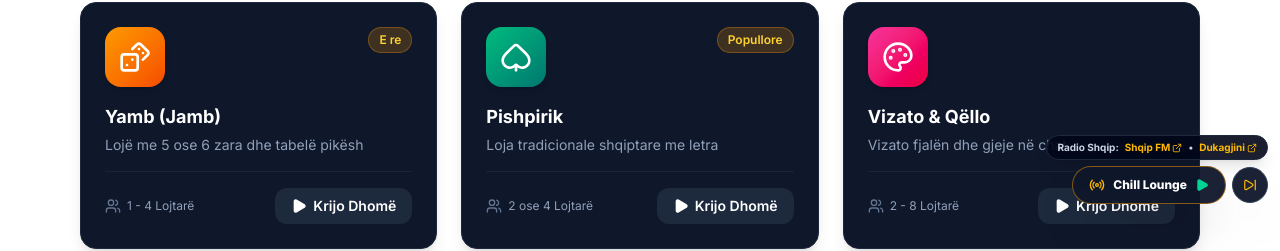
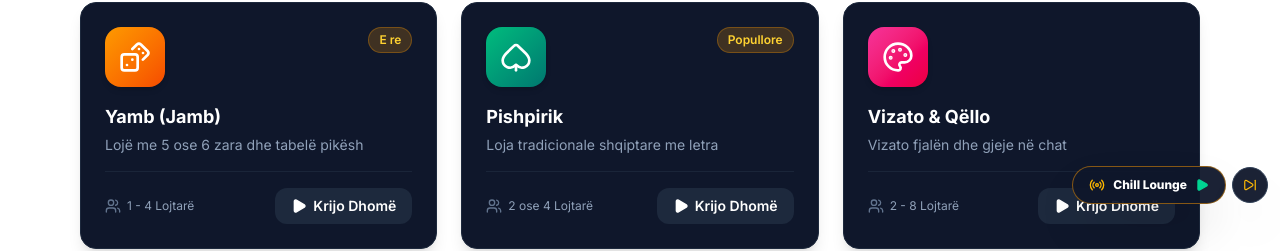
Before and after one commit to gazi73h-gif/gamezone, a Next.js app: page / in a window 1280 px wide. Shown: the part 584-835 px from the top of the page. Built offline with nearby package versions, Linux system fonts and the light colour scheme; no server answers; the database is empty.

Commit message:
Hiq linkat e jashtem nga RadioPlayer

```diff
--- a/src/components/RadioPlayer.tsx
+++ b/src/components/RadioPlayer.tsx
@@ -1,7 +1,7 @@
 'use client';
 
 import React, { useState, useRef } from 'react';
-import { Radio, Play, Square, SkipForward, ExternalLink } from 'lucide-react';
+import { Radio, Play, Square, SkipForward } from 'lucide-react';
 
 const STATIONS = [
   { name: 'Chill Lounge', url: 'https://somafm.com' },
@@ -58,29 +58,7 @@ export default function RadioPlayer() {
   };
 
   return (
-    <div className="fixed bottom-3 right-3 z-50 flex flex-col items-end gap-1.5">
-      <div className="flex items-center gap-1.5 bg-slate-950/90 px-2.5 py-1 rounded-full border border-slate-800 text-[10px] font-bold text-slate-300 shadow-lg">
-        <span>Radio Shqip:</span>
-        <a
-          href="https://shqipfm.al/"
-          target="_blank"
-          rel="noopener noreferrer"
-          className="text-amber-400 hover:underline flex items-center gap-0.5"
-        >
-          Shqip FM <ExternalLink className="w-2.5 h-2.5" />
-        </a>
-        <span>•</span>
-        <a
-          href="https://dukagjini.com/radio/"
-          target="_blank"
-          rel="noopener noreferrer"
-          className="text-amber-400 hover:underline flex items-center gap-0.5"
-        >
-          Dukagjini <ExternalLink className="w-2.5 h-2.5" />
-        </a>
-      </div>
-
-      <div className="flex items-center gap-1.5">
+    <div className="fixed bottom-3 right-3 z-50 flex items-center gap-1.5">
       <audio
         ref={audioRef}
         src={currentStation.url}
@@ -121,6 +99,5 @@ export default function RadioPlayer() {
         <SkipForward className="w-3.5 h-3.5" />
       </button>
     </div>
-    </div>
   );
 }
```
Lines whose indentation alone changed are shown as unchanged.
